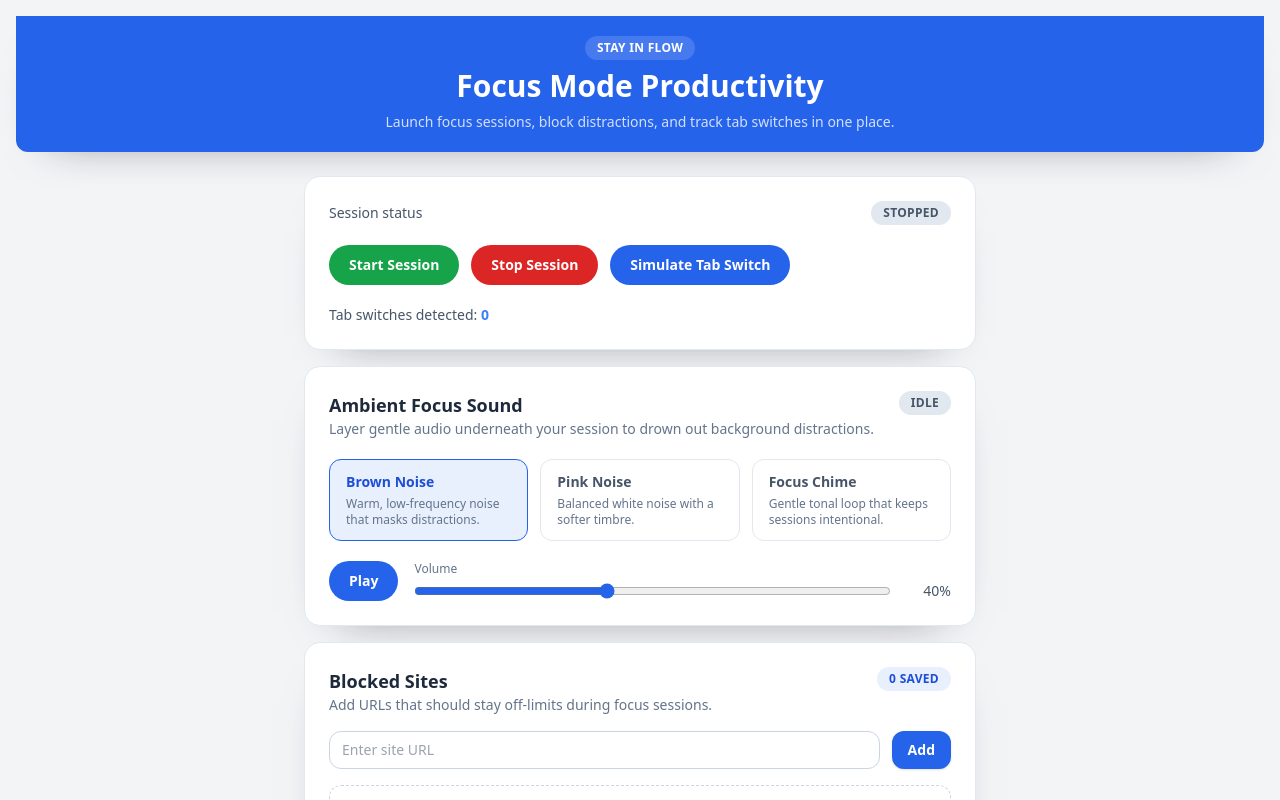
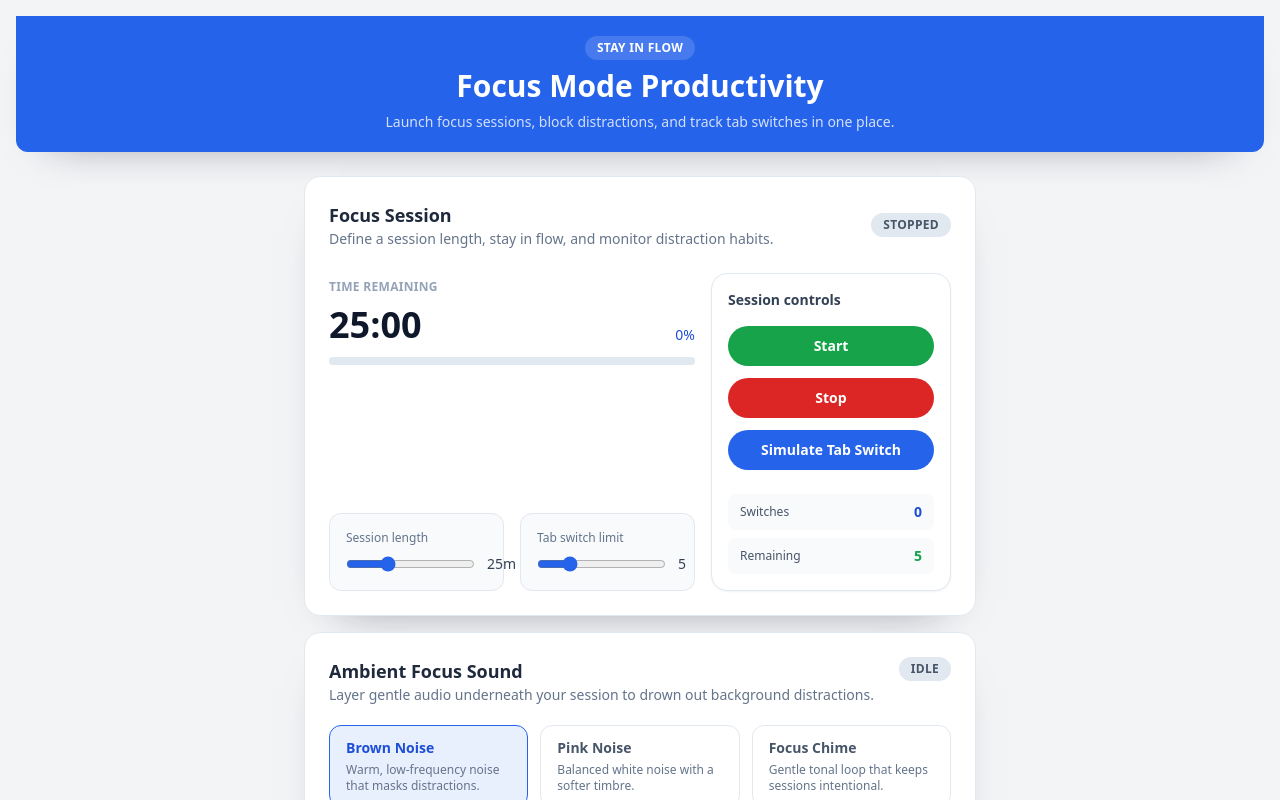
Before and after one commit to Sashanka2001/Focus-Mode, a React (Vite) app in the folder focus-mode/: page / in a window 1280 px wide. Shown: the top 800 px of the page. Built offline with nearby package versions, Linux system fonts and the light colour scheme.

Commit message:
add FocusSession component with notification and tab switch tracking features

```diff
--- a/focus-mode/src/components/FocusSession.jsx
+++ b/focus-mode/src/components/FocusSession.jsx
@@ -1,53 +1,174 @@
-import React, { useState } from "react";
+import React, { useMemo, useState, useEffect } from "react";
+import Notification from "./Notification";
+import { useFocusTimer } from "../hooks/useFocusTimer";
+
+function formatTime(seconds) {
+  const minutes = Math.floor(seconds / 60)
+    .toString()
+    .padStart(2, "0");
+  const remaining = Math.floor(seconds % 60)
+    .toString()
+    .padStart(2, "0");
+  return `${minutes}:${remaining}`;
+}
 
 export default function FocusSession() {
-  const [sessionActive, setSessionActive] = useState(false);
+  const [notification, setNotification] = useState(null);
   const [switchCount, setSwitchCount] = useState(0);
+  const [tabSwitchLimit, setTabSwitchLimit] = useState(5);
+  const {
+    isActive: sessionActive,
+    start,
+    stop,
+    reset,
+    remainingSeconds,
+    totalSeconds,
+    progress,
+    durationMinutes,
+    setDurationMinutes,
+  } = useFocusTimer({
+    defaultMinutes: 25,
+    onComplete: () => {
+      setNotification("Focus block complete! Take a quick stretch.");
+    },
+  });
+
+  useEffect(() => {
+    if (!notification) {
+      return undefined;
+    }
+
+    const timeout = setTimeout(() => setNotification(null), 4000);
+    return () => clearTimeout(timeout);
+  }, [notification]);
 
   const startSession = () => {
-    setSessionActive(true);
     setSwitchCount(0);
+    start(durationMinutes);
+    setNotification(null);
   };
 
   const stopSession = () => {
-    setSessionActive(false);
+    stop();
+    setNotification("Session paused. Resume when you are ready.");
   };
 
-  // Fake tab switch detection (since we can't access Chrome API in React directly)
-  const simulateTabSwitch = () => {
-    if (sessionActive) {
-      setSwitchCount(prev => prev + 1);
-      if (switchCount + 1 > 5) {
-        alert("Focus Alert! You are switching tabs too often!");
-        setSwitchCount(0);
-      }
+  const handleDurationChange = (event) => {
+    const minutes = Number(event.target.value);
+    setDurationMinutes(minutes);
+    if (!sessionActive) {
+      reset(minutes);
     }
   };
 
+  const handleTabLimitChange = (event) => {
+    setTabSwitchLimit(Number(event.target.value));
+  };
+
+  const simulateTabSwitch = () => {
+    if (!sessionActive) {
+      setNotification("Start a session to track tab switches.");
+      return;
+    }
+
+    setSwitchCount((prev) => {
+      const next = prev + 1;
+      if (next >= tabSwitchLimit) {
+        setNotification("Focus alert: you reached your tab switch limit.");
+      }
+      return next;
+    });
+  };
+
+  const switchesRemaining = useMemo(
+    () => Math.max(tabSwitchLimit - switchCount, 0),
+    [tabSwitchLimit, switchCount],
+  );
+
+  const progressPercent = Math.round(progress * 100);
+  const formattedTime = formatTime(remainingSeconds);
+
   return (
-    <div className="space-y-5 rounded-2xl border border-slate-200 bg-white p-6 shadow-card">
-      <div className="flex items-center justify-between">
-        <p className="text-sm font-medium text-slate-600">
-          Session status
-        </p>
+    <div className="space-y-6 rounded-2xl border border-slate-200 bg-white p-6 shadow-card">
+      <header className="flex flex-col gap-3 md:flex-row md:items-center md:justify-between">
+        <div>
+          <h2 className="text-lg font-semibold text-slate-800">Focus Session</h2>
+          <p className="text-sm text-slate-500">Define a session length, stay in flow, and monitor distraction habits.</p>
+        </div>
         <span
-          className={`rounded-full px-3 py-1 text-xs font-semibold uppercase tracking-wide ${sessionActive ? "bg-success/15 text-success" : "bg-slate-200 text-slate-600"}`}
+          className={`rounded-full px-3 py-1 text-xs font-semibold uppercase tracking-wide ${
+            sessionActive ? "bg-success/15 text-success" : "bg-slate-200 text-slate-600"
+          }`}
         >
           {sessionActive ? "Active" : "Stopped"}
         </span>
+      </header>
+
+      <div className="flex flex-col gap-4 lg:flex-row">
+        <div className="flex flex-1 flex-col justify-between gap-4">
+          <div>
+            <span className="text-xs font-semibold uppercase tracking-wide text-slate-400">Time Remaining</span>
+            <div className="mt-2 flex items-end justify-between">
+              <p className="text-4xl font-semibold text-slate-900">{formattedTime}</p>
+              <span className="text-sm font-medium text-brand-dark">{progressPercent}%</span>
             </div>
-      <div className="flex flex-wrap gap-3">
+            <div className="mt-3 h-2 rounded-full bg-slate-200">
+              <div
+                className="h-full rounded-full bg-brand transition-all duration-500"
+                style={{ width: `${progressPercent}%` }}
+              />
+            </div>
+          </div>
+
+          <div className="grid gap-4 sm:grid-cols-2">
+            <label className="flex flex-col gap-2 rounded-xl border border-slate-200 bg-slate-50 p-4 text-xs font-medium text-slate-500">
+              Session length
+              <div className="flex items-center gap-3">
+                <input
+                  type="range"
+                  min="10"
+                  max="60"
+                  step="5"
+                  value={durationMinutes}
+                  onChange={handleDurationChange}
+                  className="flex-1 accent-brand"
+                />
+                <span className="w-12 text-right text-sm text-slate-700">{durationMinutes}m</span>
+              </div>
+            </label>
+
+            <label className="flex flex-col gap-2 rounded-xl border border-slate-200 bg-slate-50 p-4 text-xs font-medium text-slate-500">
+              Tab switch limit
+              <div className="flex items-center gap-3">
+                <input
+                  type="range"
+                  min="3"
+                  max="12"
+                  step="1"
+                  value={tabSwitchLimit}
+                  onChange={handleTabLimitChange}
+                  className="flex-1 accent-brand"
+                />
+                <span className="w-12 text-right text-sm text-slate-700">{tabSwitchLimit}</span>
+              </div>
+            </label>
+          </div>
+        </div>
+
+        <div className="flex w-full flex-col gap-4 rounded-2xl border border-slate-200 bg-white p-4 shadow-sm lg:w-60">
+          <p className="text-sm font-semibold text-slate-700">Session controls</p>
+          <div className="flex flex-col gap-3">
             <button
               className="rounded-full bg-success px-5 py-2.5 text-sm font-semibold text-white transition hover:bg-success-dark focus-visible:outline focus-visible:outline-2 focus-visible:outline-offset-2 focus-visible:outline-success"
               onClick={startSession}
             >
-          Start Session
+              {sessionActive ? "Restart" : "Start"}
             </button>
             <button
               className="rounded-full bg-danger px-5 py-2.5 text-sm font-semibold text-white transition hover:bg-danger-dark focus-visible:outline focus-visible:outline-2 focus-visible:outline-offset-2 focus-visible:outline-danger"
               onClick={stopSession}
             >
-          Stop Session
+              Stop
             </button>
             <button
               className="rounded-full bg-brand px-5 py-2.5 text-sm font-semibold text-white transition hover:bg-brand-dark focus-visible:outline focus-visible:outline-2 focus-visible:outline-offset-2 focus-visible:outline-brand"
@@ -56,9 +177,22 @@ export default function FocusSession() {
               Simulate Tab Switch
             </button>
           </div>
-      <p className="text-sm text-slate-600">
-        Tab switches detected: <span className="font-semibold text-brand-light">{switchCount}</span>
-      </p>
+          <dl className="mt-2 space-y-2 text-xs text-slate-500">
+            <div className="flex items-center justify-between rounded-lg bg-slate-50 px-3 py-2">
+              <dt className="font-medium text-slate-600">Switches</dt>
+              <dd className="text-sm font-semibold text-brand-dark">{switchCount}</dd>
+            </div>
+            <div className="flex items-center justify-between rounded-lg bg-slate-50 px-3 py-2">
+              <dt className="font-medium text-slate-600">Remaining</dt>
+              <dd className={`text-sm font-semibold ${switchesRemaining === 0 ? "text-danger" : "text-success"}`}>
+                {switchesRemaining}
+              </dd>
+            </div>
+          </dl>
+        </div>
+      </div>
+
+      {notification && <Notification message={notification} />}
     </div>
   );
 }
--- /dev/null
+++ b/focus-mode/src/hooks/useFocusTimer.js
@@ -0,0 +1,90 @@
+import { useCallback, useEffect, useRef, useState } from "react";
+
+export function useFocusTimer({ defaultMinutes = 25, onComplete } = {}) {
+  const [isActive, setIsActive] = useState(false);
+  const [durationMinutes, setDurationMinutes] = useState(defaultMinutes);
+  const [remainingSeconds, setRemainingSeconds] = useState(defaultMinutes * 60);
+  const intervalRef = useRef(null);
+  const completeCallbackRef = useRef(onComplete);
+
+  useEffect(() => {
+    completeCallbackRef.current = onComplete;
+  }, [onComplete]);
+
+  const clearTimer = useCallback(() => {
+    if (intervalRef.current) {
+      clearInterval(intervalRef.current);
+      intervalRef.current = null;
+    }
+  }, []);
+
+  const stop = useCallback(() => {
+    clearTimer();
+    setIsActive(false);
+  }, [clearTimer]);
+
+  const start = useCallback(
+    (minutes) => {
+      const nextMinutes = minutes ?? durationMinutes;
+      clearTimer();
+      setDurationMinutes(nextMinutes);
+      setRemainingSeconds(nextMinutes * 60);
+      setIsActive(true);
+    },
+    [clearTimer, durationMinutes],
+  );
+
+  const reset = useCallback(
+    (minutes) => {
+      const nextMinutes = minutes ?? durationMinutes;
+      clearTimer();
+      setDurationMinutes(nextMinutes);
+      setRemainingSeconds(nextMinutes * 60);
+      setIsActive(false);
+    },
+    [clearTimer, durationMinutes],
+  );
+
+  useEffect(() => {
+    if (!isActive) {
+      clearTimer();
+      return undefined;
+    }
+
+    intervalRef.current = setInterval(() => {
+      setRemainingSeconds((prev) => {
+        if (prev <= 1) {
+          clearTimer();
+          setIsActive(false);
+          if (typeof completeCallbackRef.current === "function") {
+            completeCallbackRef.current();
+          }
+          return 0;
+        }
+
+        return prev - 1;
+      });
+    }, 1000);
+
+    return () => {
+      clearTimer();
+    };
+  }, [isActive, clearTimer]);
+
+  useEffect(() => () => clearTimer(), [clearTimer]);
+
+  const totalSeconds = durationMinutes * 60;
+  const progress = totalSeconds === 0 ? 0 : (totalSeconds - remainingSeconds) / totalSeconds;
+
+  return {
+    isActive,
+    start,
+    stop,
+    reset,
+    remainingSeconds,
+    totalSeconds,
+    progress,
+    durationMinutes,
+    setDurationMinutes,
+  };
+}
```
Lines whose indentation alone changed are shown as unchanged.
